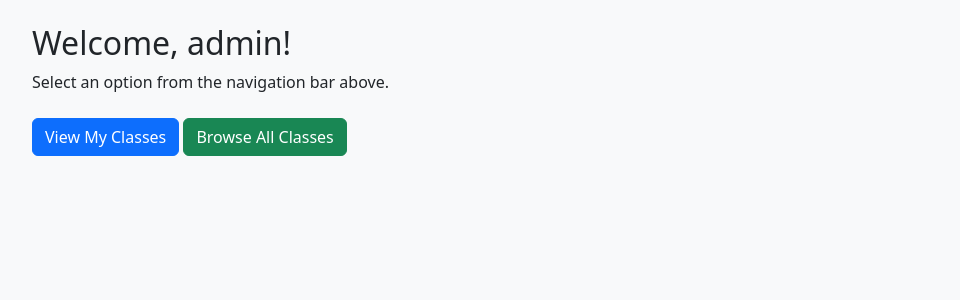
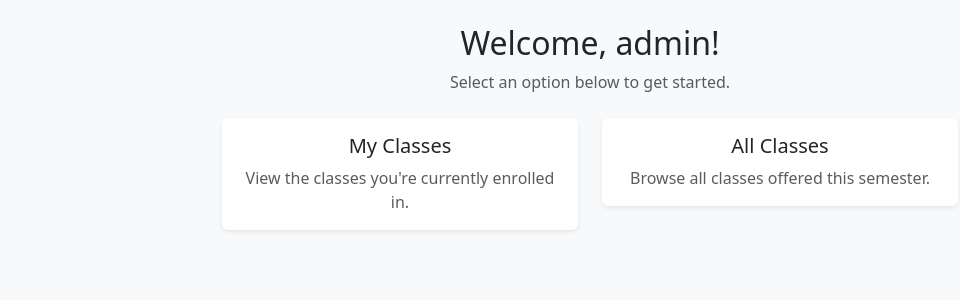
Before and after one commit to achu-nat/lab8_app, a Flask app: page /student in a window 1280 px wide. Shown: the part 56-356 px from the top of the page, without its empty margins (50-1010 px from the left). Run offline with Flask 3, Linux system fonts and the light colour scheme; a user stored in the database is signed in.

Commit message:
improved student UI

```diff
--- a/templates/student_dashboard.html
+++ b/templates/student_dashboard.html
@@ -1,13 +1,38 @@
 {% extends "base.html" %}
 {% block content %}
 
-<h2>Welcome, {{ current_user.username }}!</h2>
+<div class="text-center">
+    <h2 class="mb-2">Welcome, {{ current_user.username }}!</h2>
+    <p class="text-muted">Select an option below to get started.</p>
+</div>
 
-<p>Select an option from the navigation bar above.</p>
+<div class="row mt-4 justify-content-center">
+    <div class="col-md-4">
+        <a class="text-decoration-none" href="/student/my_classes">
+            <div class="card shadow-sm border-0 hover-shadow">
+                <div class="card-body text-center">
+                    <h5 class="card-title">My Classes</h5>
+                    <p class="card-text text-muted">View the classes you're currently enrolled in.</p>
+                </div>
+            </div>
+        </a>
+    </div>
 
-<div class="mt-4">
+        <div class="col-md-4">
+        <a class="text-decoration-none" href="/student/all_classes">
+            <div class="card shadow-sm border-0 hover-shadow">
+                <div class="card-body text-center">
+                    <h5 class="card-title">All Classes</h5>
+                    <p class="card-text text-muted">Browse all classes offered this semester.</p>
+                </div>
+            </div>
+        </a>
+    </div>
+</div>
+
+<!-- <div class="mt-4">
     <a class="btn btn-primary" href="/student/my_classes">View My Classes</a>
     <a class="btn btn-success" href="/student/all_classes">Browse All Classes</a>
-</div>
+</div> -->
 
 {% endblock %}
```
Also changed, not shown: templates/student_all_classes.html (+12 -4 lines), templates/student_my_classes.html (+16 -5 lines).
